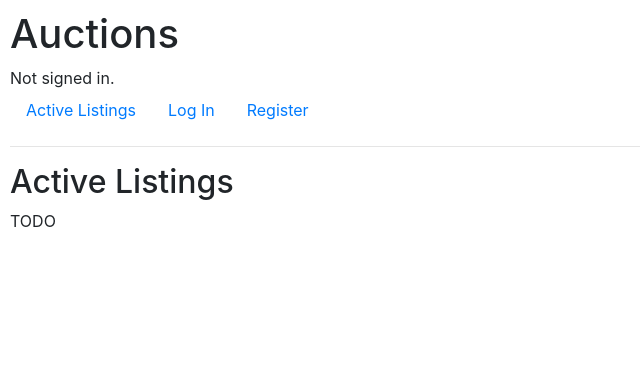
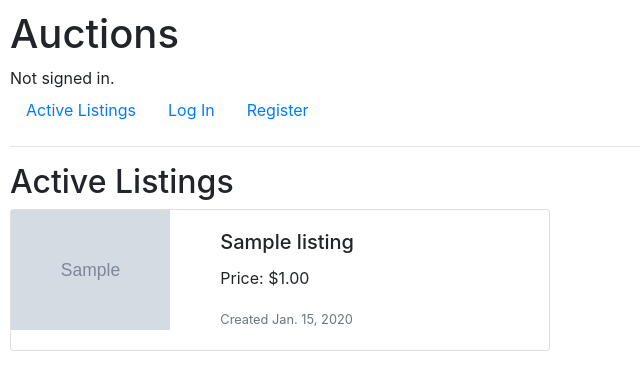
Before and after one commit to craftzmask/E-commerce, a Django app: page / in a window 1280 px wide. Shown: the top 390 px of the page, without its empty margins (0-640 px from the left). Run offline with Django 3.2, Linux system fonts and the light colour scheme; tables that the repository leaves empty hold one stand-in row (values such as "Sample post"); grey boxes marked "Sample" are stand-in pictures; some libraries are stand-ins or nearby versions.

Commit message:
implement active listing page

```diff
--- a/auctions/models.py
+++ b/auctions/models.py
@@ -14,18 +14,20 @@ class Listing(models.Model):
         upload_to='images/listing-photos',
         blank=True, null=True
     )
-    created_at = models.TimeField(auto_now_add=True)
+    created_at = models.DateField(auto_now_add=True)
     owner = models.ForeignKey(User, on_delete=models.CASCADE, related_name='listings')
 
 
 class Bid(models.Model):
     value = models.DecimalField(max_digits=19, decimal_places=2)
+    created_at = models.DateField(auto_now_add=True)
     owner = models.ForeignKey(User, on_delete=models.CASCADE)
     listing = models.ForeignKey(Listing, on_delete=models.CASCADE, related_name='bids')
 
 
 class Comment(models.Model):
     content = models.TextField()
+    created_at = models.DateField(auto_now_add=True)
     owner = models.ForeignKey(User, on_delete=models.CASCADE)
     listing = models.ForeignKey(Listing, on_delete=models.CASCADE, related_name='comments')
 
--- a/auctions/templates/auctions/index.html
+++ b/auctions/templates/auctions/index.html
@@ -3,5 +3,22 @@
 {% block body %}
     <h2>Active Listings</h2>
 
-    TODO
+    {% for listing in listings %}
+        <div class="card mb-3" style="max-width: 540px;">
+            <div class="row g-0">
+            <div class="col-md-4">
+                {% if listing.photo %}
+                    <img src="{{ listing.photo.url }}" class="img-fluid rounded-start" alt="listing.title">
+                {% endif %}
+            </div>
+            <div class="col-md-8">
+                <div class="card-body">
+                <h5 class="card-title">{{ listing.title }}</h5>
+                <p class="card-text">Price: ${{ listing.starting_bid }}</p>
+                <p class="card-text"><small class="text-muted">Created {{ listing.created_at }}</small></p>
+                </div>
+            </div>
+            </div>
+        </div>
+    {% endfor %}
 {% endblock %}
--- a/auctions/views.py
+++ b/auctions/views.py
@@ -10,7 +10,9 @@ from .models import *
 from .forms import *
 
 def index(request):
-    return render(request, "auctions/index.html")
+    return render(request, "auctions/index.html", {
+        'listings': Listing.objects.all()
+    })
 
 
 # Users
```
Also changed, not shown: auctions/migrations/0003_bid_created_at_comment_created_at_and_more.py (added).
